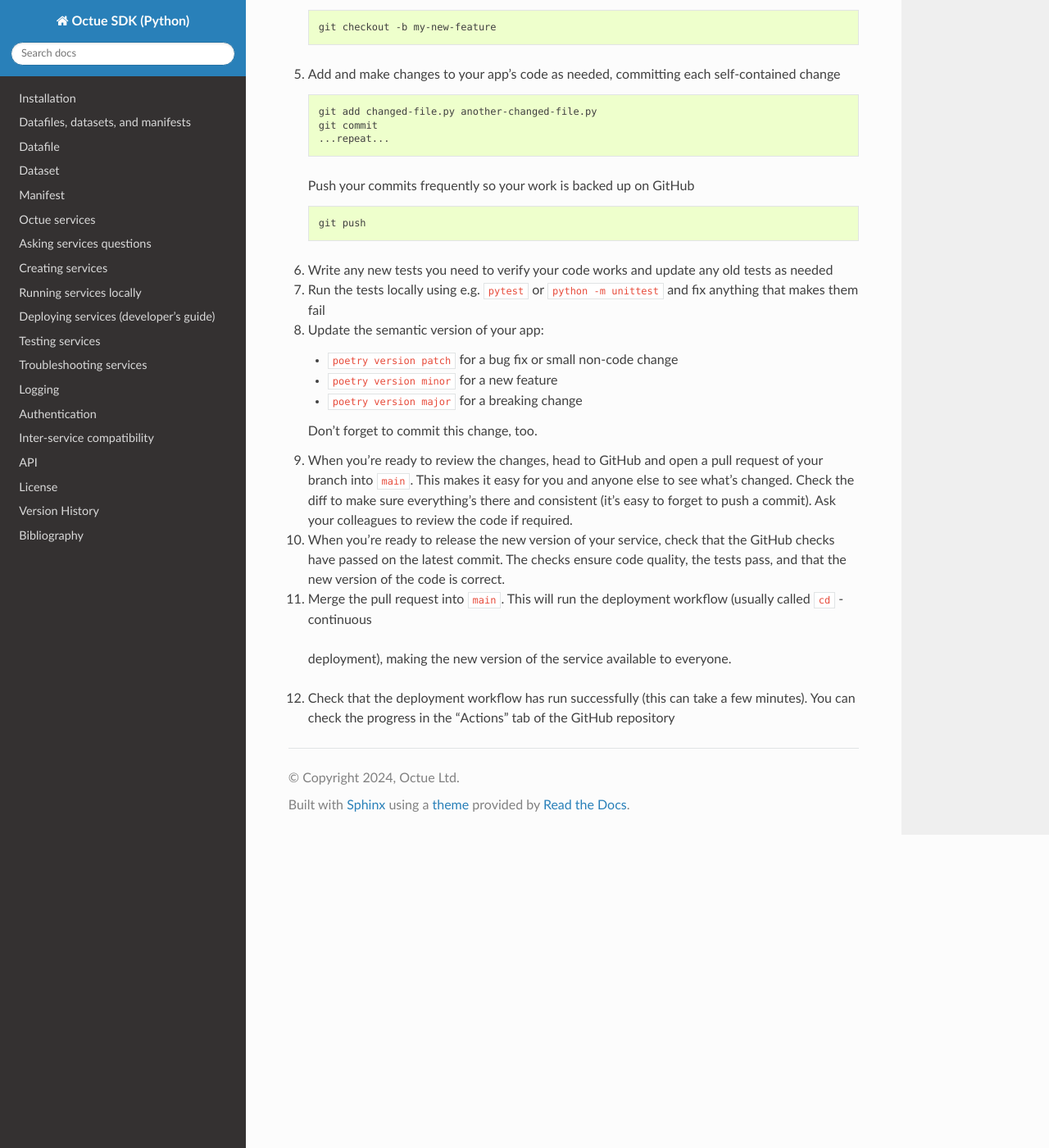
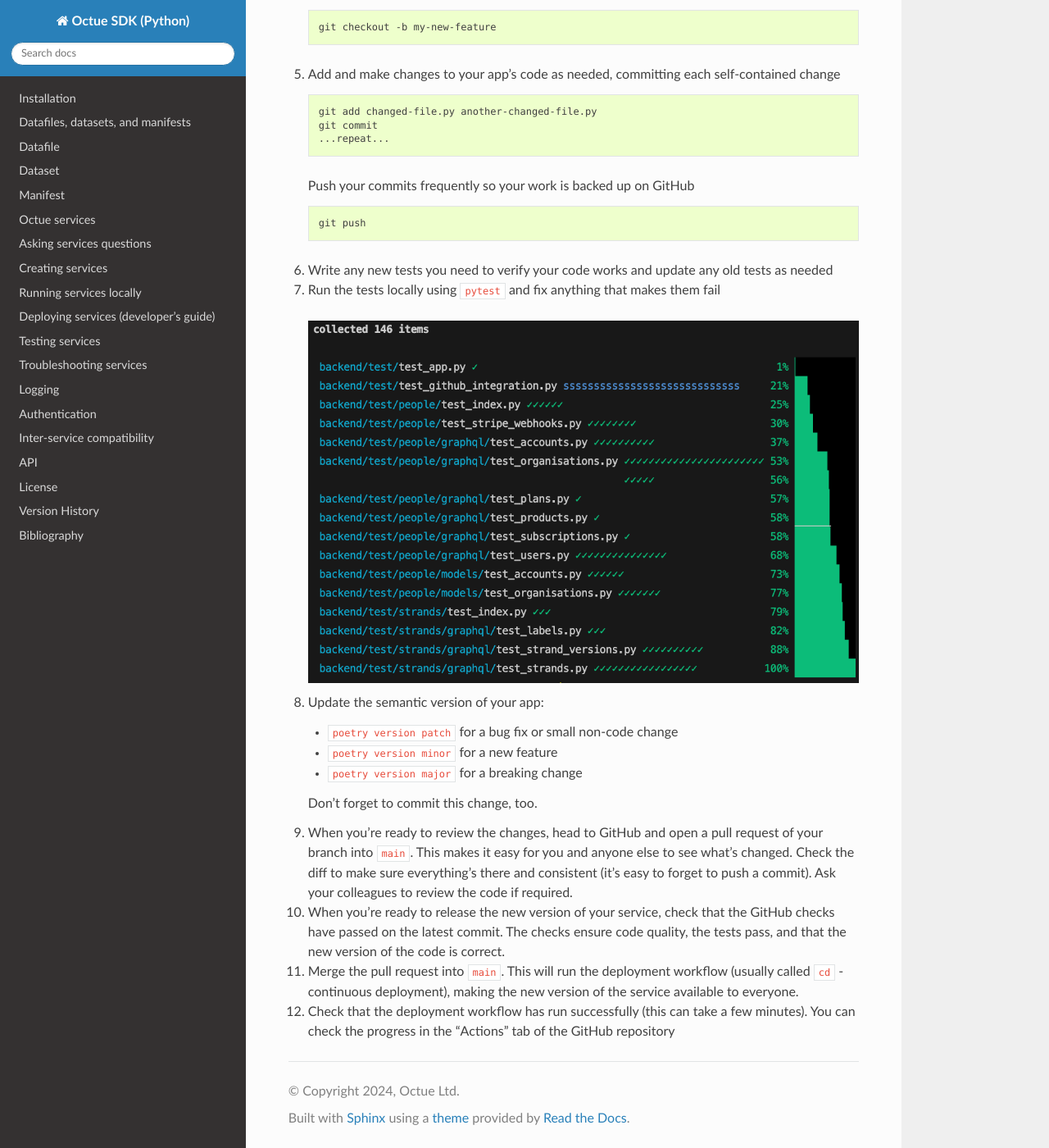
Before and after one commit to octue/octue-sdk-python, a Sphinx documentation site: the page built from docs/source/updating_services.rst, in a window 1280 px wide and 1400 px high, scrolled down 928 px. Shown: the whole window at 82% size. Built offline with Sphinx 7.4.7 and the Read the Docs theme 3.1.0, drawn with Linux system fonts in a browser that asks for light colours.

Commit message:
DOC: Add `pytest` screenshot to docs

```diff
--- a/docs/source/updating_services.rst
+++ b/docs/source/updating_services.rst
@@ -59,7 +59,9 @@ Instructions
 
 6. Write any new tests you need to verify your code works and update any old tests as needed
 
-7. Run the tests locally using e.g. ``pytest`` or ``python -m unittest`` and fix anything that makes them fail
+7. Run the tests locally using ``pytest`` and fix anything that makes them fail
+
+   .. image:: images/updating_services/pytest.png
 
 8. Update the semantic version of your app:
 
@@ -77,7 +79,7 @@ Instructions
     commit. The checks ensure code quality, the tests pass, and that the new version of the code is correct.
 
 11. Merge the pull request into ``main``. This will run the deployment workflow (usually called ``cd`` - continuous
-   deployment), making the new version of the service available to everyone.
+    deployment), making the new version of the service available to everyone.
 
 12. Check that the deployment workflow has run successfully (this can take a few minutes). You can check the progress in
     the "Actions" tab of the GitHub repository
```
Also changed, not shown: docs/source/images/updating_services/pytest.png (added).
